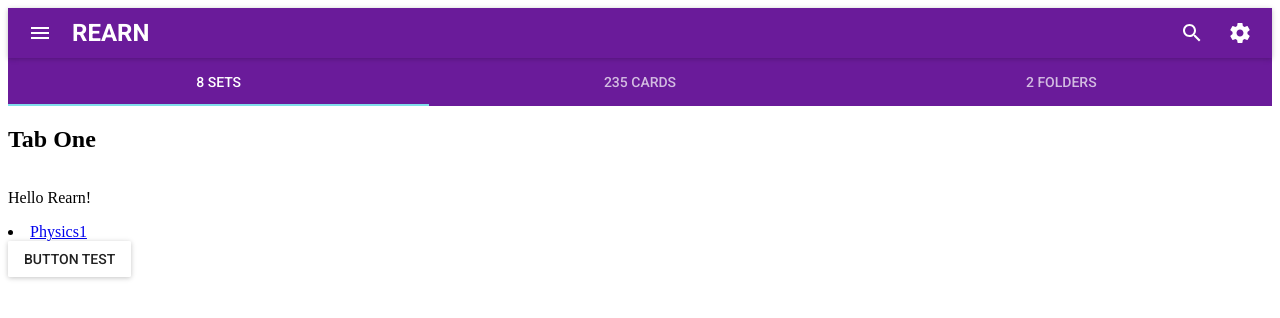
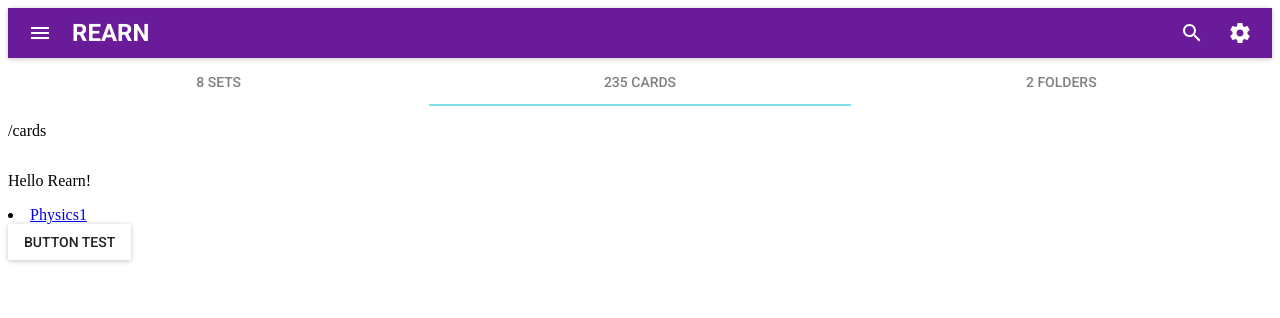
Before and after one commit to neone35/rearn, a Next.js app: page / in a window 1280 px wide. Shown: the top 318 px of the page. Built offline with nearby package versions, Linux system fonts and the light colour scheme.

Commit message:
Add value state to tabs

```diff
--- /dev/null
+++ b/components/StatTabs.jsx
@@ -0,0 +1,124 @@
+import React from 'react';
+import Router from 'next/router';
+import { Tabs, Tab } from 'material-ui/Tabs';
+
+const localLabels = ['8 sets', '235 cards', '2 folders'];
+const localPages = ['/sets', '/cards', '/folders'];
+
+function handleActive(tab) {
+  const { dataroute } = tab.props;
+  Router.push(dataroute);
+}
+
+class StatTabs extends React.Component {
+  constructor(props) {
+    super(props);
+    this.state = {
+      value: '235 cards',
+    };
+    this.handleChange = this.handleChange.bind(this);
+  }
+
+  handleChange(value) {
+    this.setState({
+      value,
+    });
+  }
+
+  renderTabs() {
+    const { propLabels, propPages } = this.props;
+    let tabs = null;
+    if (propLabels != null) {
+      tabs = propLabels.map((propLabel, index) =>
+        (
+          <Tab
+            buttonStyle={{ backgroundColor: 'white', textColor: 'grey' }}
+            label={propLabel}
+            key={propLabel}
+            onActive={handleActive}
+            dataroute="/settings"
+            value={propLabel}
+          >
+            <div>
+              <p>{propPages[index]}</p>
+            </div>
+          </Tab>
+        ));
+    } else {
+      tabs = localLabels.map((localLabel, index) =>
+        (
+          <Tab
+            buttonStyle={{ backgroundColor: 'white', color: 'grey' }}
+            label={localLabel}
+            key={localLabel}
+            onActive={handleActive}
+            dataroute="/settings"
+            value={localLabel}
+          >
+            <div>
+              <p>{localPages[index]}</p>
+            </div>
+          </Tab>
+        ));
+    }
+    return (
+      <Tabs
+        value={this.state.value}
+        onChange={this.handleChange}
+      >
+        {tabs}
+      </Tabs>
+    );
+  }
+
+  render() {
+    return (
+      <div>
+        {this.renderTabs()}
+      </div>
+    );
+  }
+}
+
+export default StatTabs;
+
+
+// TODO: replace /settings with {propPages[index]}
+// function StatTabs(props) {
+//   const { propLabels, propPages } = props;
+//   let tabs = null;
+//   if (propLabels != null) {
+//     tabs = propLabels.map((propLabel, index) =>
+//       (
+//         <Tab
+//           label={propLabel}
+//           key={propLabel}
+//           onActive={handleActive}
+//           dataroute="/settings"
+//         >
+//           <div>
+//             <p>{propPages[index]}</p>
+//           </div>
+//         </Tab>
+//       ));
+//   } else {
+//     tabs = localLabels.map((localLabel, index) =>
+//       (
+//         <Tab
+//           label={localLabel}
+//           key={localLabel}
+//           onActive={handleActive}
+//           dataroute="/settings"
+//         >
+//           <div>
+//             <p>{localPages[index]}</p>
+//           </div>
+//         </Tab>
+//       ));
+//   }
+//   return (
+//     <Tabs>{tabs}</Tabs>
+//   );
+// }
+
+// export default StatTabs;
--- a/pages/index.jsx
+++ b/pages/index.jsx
@@ -1,9 +1,8 @@
-import { Toolbar, ToolbarGroup, ToolbarSeparator } from 'material-ui/Toolbar';
-import { Tabs, Tab } from 'material-ui/Tabs';
 import RaisedButton from 'material-ui/RaisedButton';
 import Link from 'next/link';
 import React from 'react';
 import Layout from '../lib/layout';
+import StatTabs from '../components/StatTabs';
 
 const CardsetLink = props => (
   <li>
@@ -15,23 +14,7 @@ const CardsetLink = props => (
 
 const Index = () => (
   <Layout title="Rearn - index">
-    <Tabs>
-      <Tab label="8 sets" >
-        <div>
-          <h2>Tab One</h2>
-        </div>
-      </Tab>
-      <Tab label="235 cards" >
-        <div>
-          <h2>Tab Two</h2>
-        </div>
-      </Tab>
-      <Tab label="2 folders">
-        <div>
-          <h2>Tab Three</h2>
-        </div>
-      </Tab>
-    </Tabs>
+    <StatTabs />
     <p>Hello Rearn!</p>
     <CardsetLink title="Physics1" />
     <RaisedButton label="Button test" />
--- a/pages/settings.jsx
+++ b/pages/settings.jsx
@@ -1,8 +1,10 @@
 import React from 'react';
 import Layout from '../lib/layout';
+import StatTabs from '../components/StatTabs';
 
 const Settings = () => (
   <Layout title="Rearn - settings">
+    <StatTabs />
     <p>Welcome to Settings!</p>
   </Layout>
 );
```
